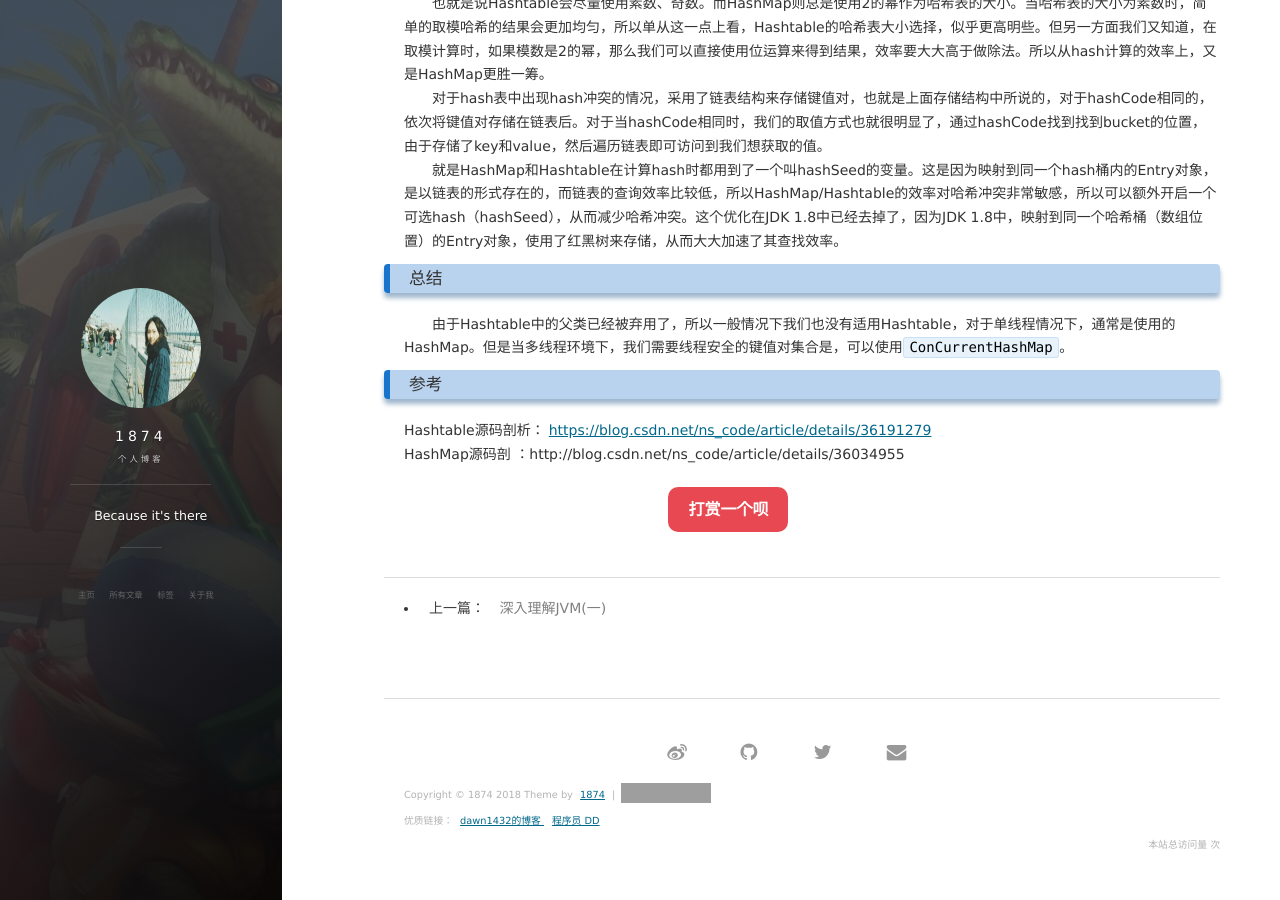
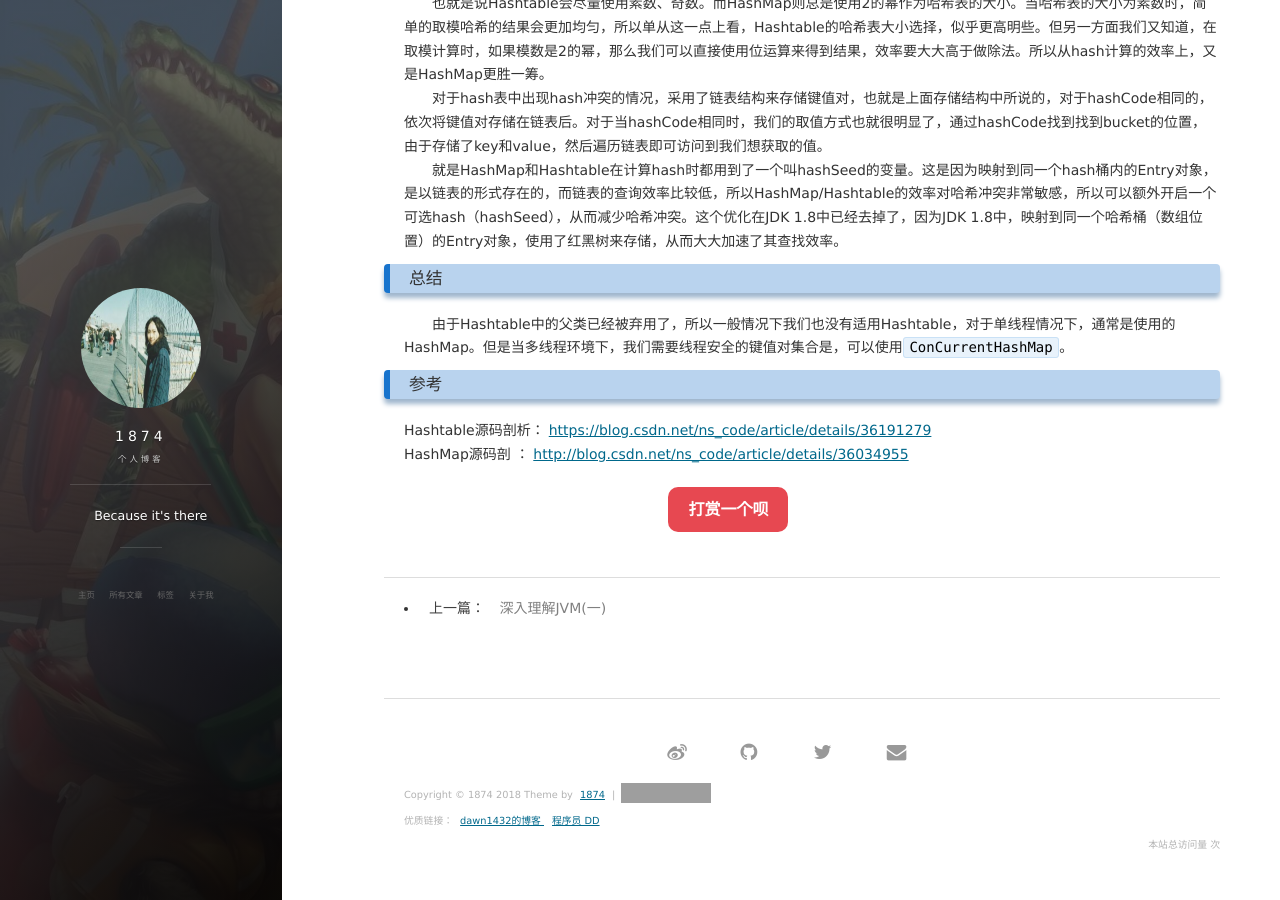
Before and after one commit to liangweilu/liangweilu.github.io, a Jekyll site: the page built from _posts/2018-8-07-HashMap和HashTable的区别.md, in a window 1280 px wide and 900 px high, scrolled down 2157 px. Built offline with Jekyll 4.4.1, drawn with Linux system fonts in a browser that asks for light colours; nearby versions of some CDN libraries; comment, search, counter and statistics services are not loaded; grey boxes are pictures that could not be loaded.

Commit message:
update link

```diff
--- a/_posts/2018-8-07-HashMap和HashTable的区别.md
+++ b/_posts/2018-8-07-HashMap和HashTable的区别.md
@@ -69,4 +69,4 @@ HashMap中，null可以作为Key，但是这样的键只有一个，可以有一
 ### 参考
 Hashtable源码剖析：<https://blog.csdn.net/ns_code/article/details/36191279>
 HashMap源码剖
-：http://blog.csdn.net/ns_code/article/details/36034955
+：<http://blog.csdn.net/ns_code/article/details/36034955>
```
